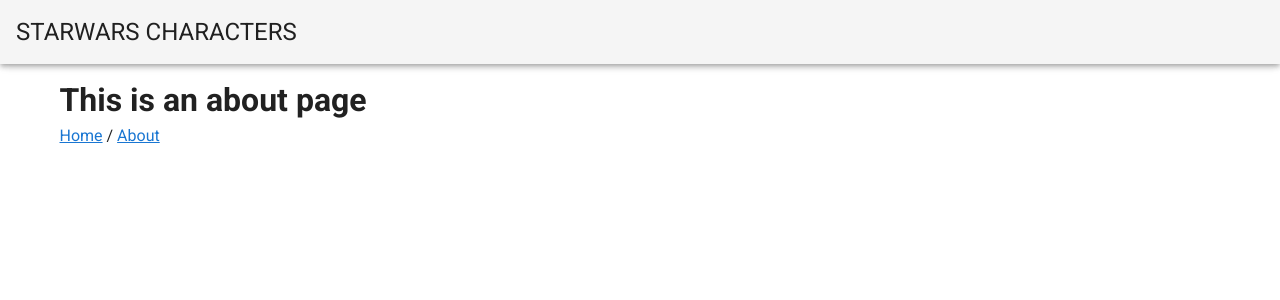
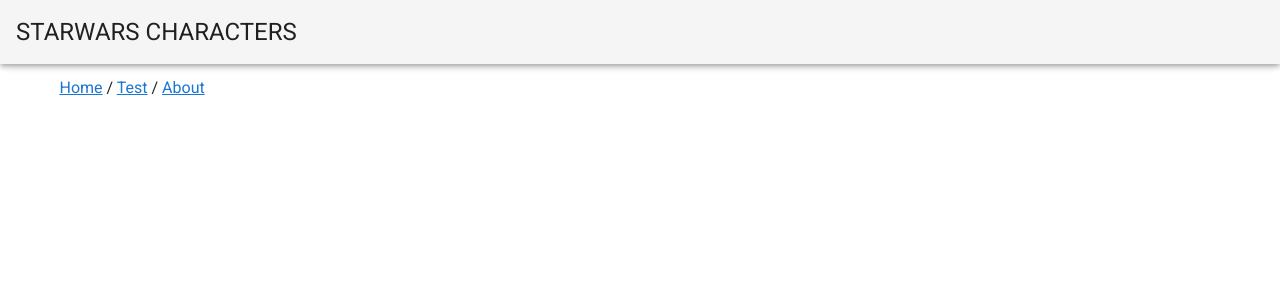
Before and after one commit to Kreezag/starwars-peoples-vue-app, a Vue app in the folder app/: page /#/about in a window 1280 px wide. Shown: the top 300 px of the page. Built offline with nearby package versions, Linux system fonts and the light colour scheme.

Commit message:
add new test page to router

```diff
--- a/app/src/App.vue
+++ b/app/src/App.vue
@@ -14,7 +14,9 @@
           <div id="nav">
             <router-link to="/">Home</router-link>
             /
-            <router-link to="/about">About</router-link>
+            <router-link to="/test">Test</router-link>
+            /
+            <router-link to="/about/0">About</router-link>
           </div>
         </v-layout>
       </v-container>
--- a/app/src/router.ts
+++ b/app/src/router.ts
@@ -12,8 +12,8 @@
       component: Main,
     },
     {
-      path: '/about',
-      name: 'about',
+      path: '/test',
+      name: 'test',
       component: () => import(/* webpackChunkName: "about" */ './views/About.vue'),
     },
     {
```
